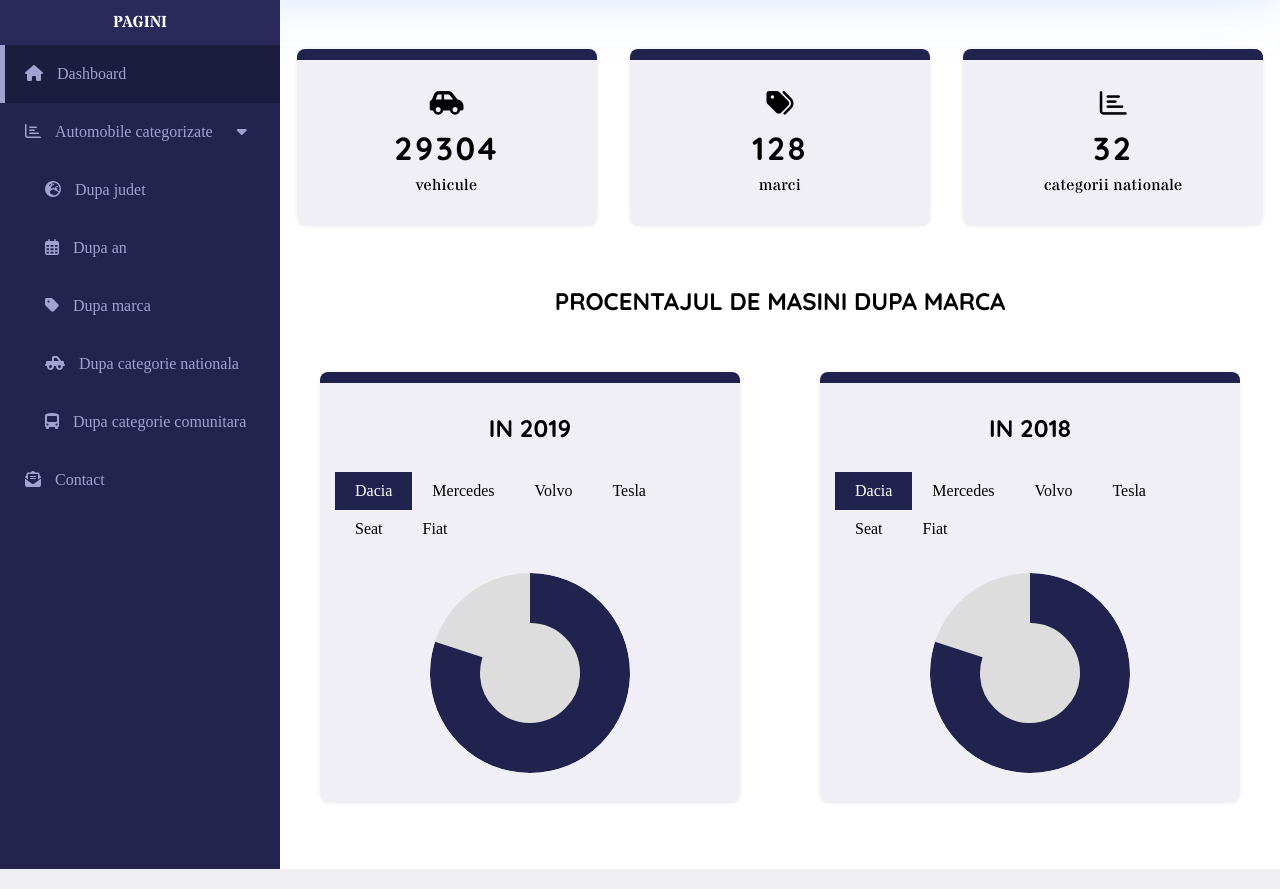
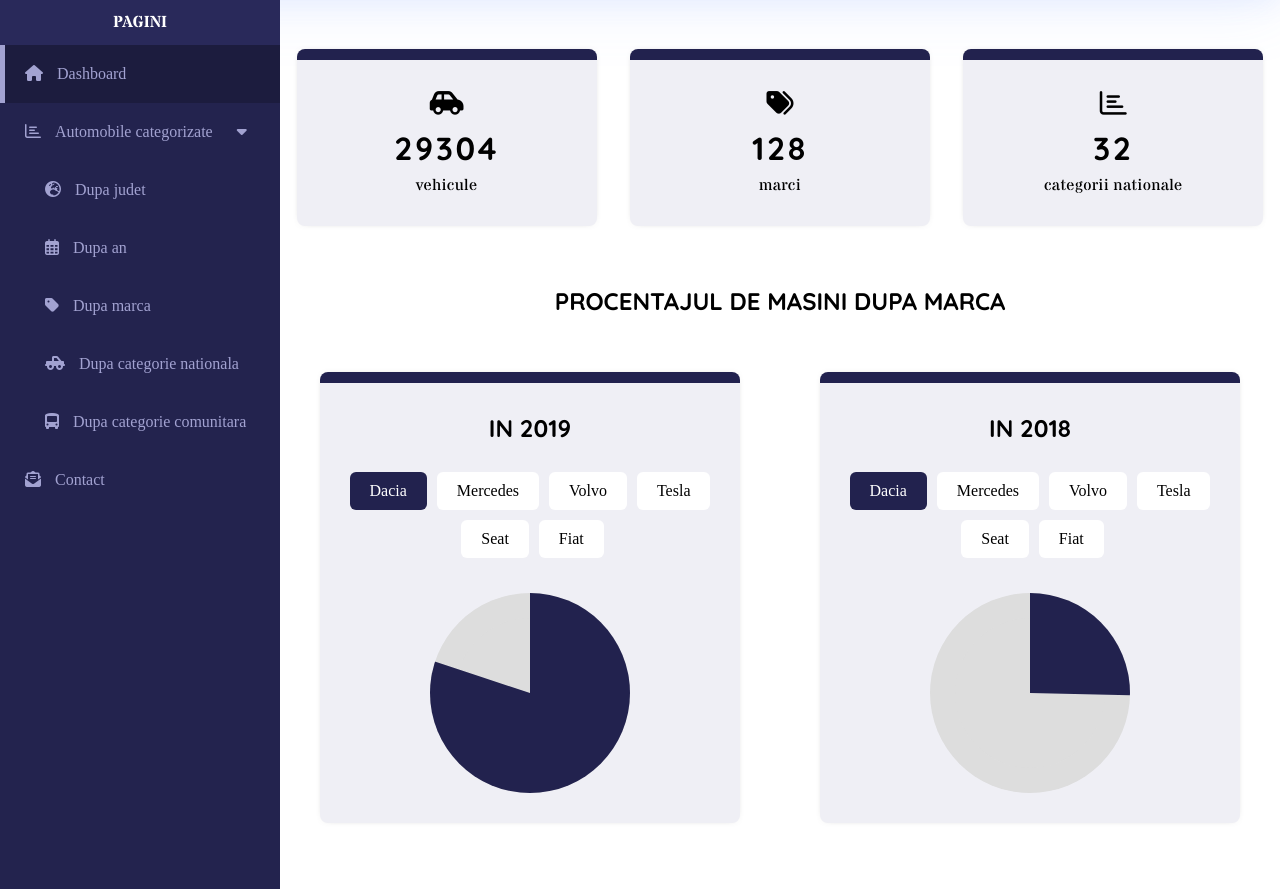
Before and after one commit to monicamacovei/work, a PHP site: page / in a window 1280 px wide. Shown: the part 85-974 px from the top of the page. Run offline with PHP 8.4, Linux system fonts and the light colour scheme; some libraries are stand-ins or nearby versions.

Commit message:
css details - dashboard

```diff
--- a/css/style.css
+++ b/css/style.css
@@ -196,7 +196,7 @@ p.menu-label {
 .procentaj-masini circle {
   fill: #ddd;
   stroke: #22224e;
-  stroke-width: 50;
+  stroke-width: 150;
   stroke-dasharray: 0 628;
   transition: stroke-dasharray .3s ease;
 }
@@ -226,6 +226,11 @@ p.menu-label {
 .masini-menu div {
     display: inline-block;
     padding: 10px 20px;
+    background: #fff;
+    border-radius: 6px;
+    margin-left: 5px;
+    margin-right: 5px;
+    margin-bottom: 10px;
 }
 
 .masini-menu div.active {
@@ -258,6 +263,7 @@ p.menu-label {
 }
 .masini-menu {
     margin-bottom: 25px;
+    text-align: center;
 }
 
 .procentaj-masini figure {
--- a/js/code.js
+++ b/js/code.js
@@ -66,5 +66,14 @@ function dashboard_pie(masini, an) {
         Fiat: 12
         };
     dashboard_pie(masini, 2019);
+
+    masini = {
+        Dacia: 19,
+        Mercedes : 2,
+        Volvo: 7,
+        Tesla: 1,
+        Seat: 11,
+        Fiat: 7
+        };
     dashboard_pie(masini, 2018);
  };
```
